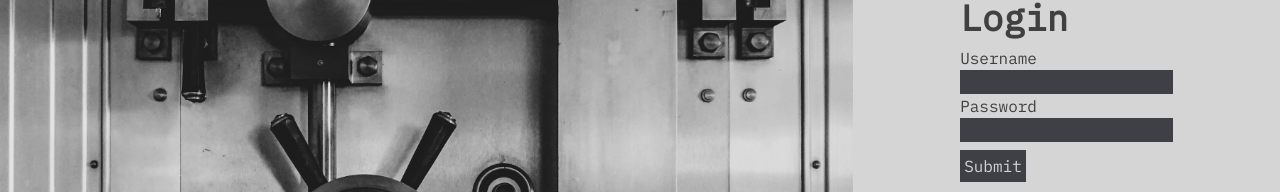
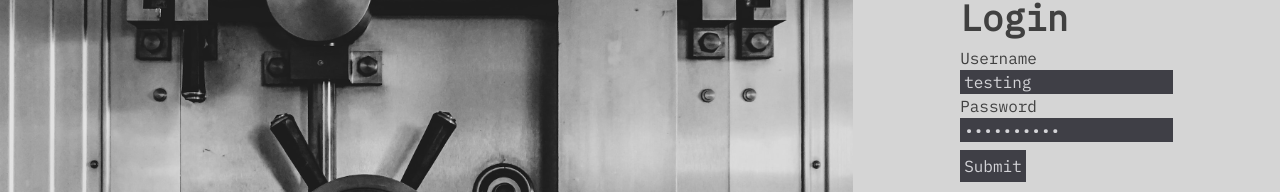
Before and after one commit to logetx/SafeShowcase, a SvelteKit app: page /login in a window 1280 px wide. Shown: the part 290-482 px from the top of the page. Built offline with nearby package versions, Linux system fonts and the light colour scheme; no server answers.

Commit message:
set default credentials for visitors

```diff
--- a/src/routes/login/+page.svelte
+++ b/src/routes/login/+page.svelte
@@ -13,11 +13,11 @@
 			<h1 class="text-4xl font-bold mb-2">Login</h1>
 			<div class="flex flex-col">
 				<label for="username">Username</label>
-				<input class="bg-zinc-700 text-zinc-300 px-1" autocomplete="off" type="text" name="username" id="username" />
+				<input class="bg-zinc-700 text-zinc-300 px-1" autocomplete="off" type="text" name="username" id="username" value="testing" />
 			</div>
 			<div class="flex flex-col">
 				<label for="password">Password</label>
-				<input class="bg-zinc-700 text-zinc-300 px-1" autocomplete="off" type="password" name="password" id="password" />
+				<input class="bg-zinc-700 text-zinc-300 px-1" autocomplete="off" type="password" name="password" id="password" value="testing123"/>
 			</div>
 			<button class="mt-2 p-1 text-zinc-300 bg-zinc-700" type="submit">Submit</button>
 		</form>
```
